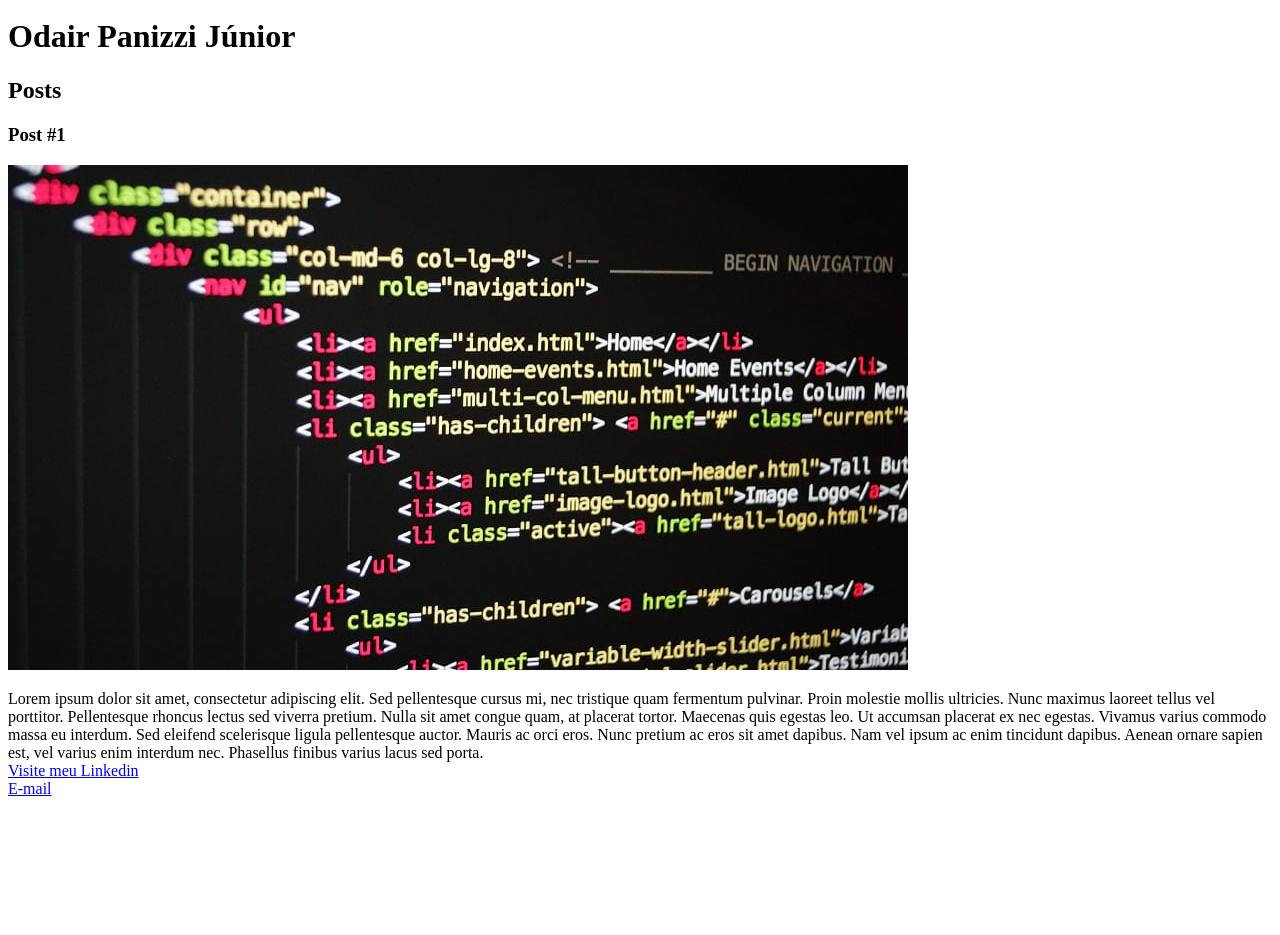
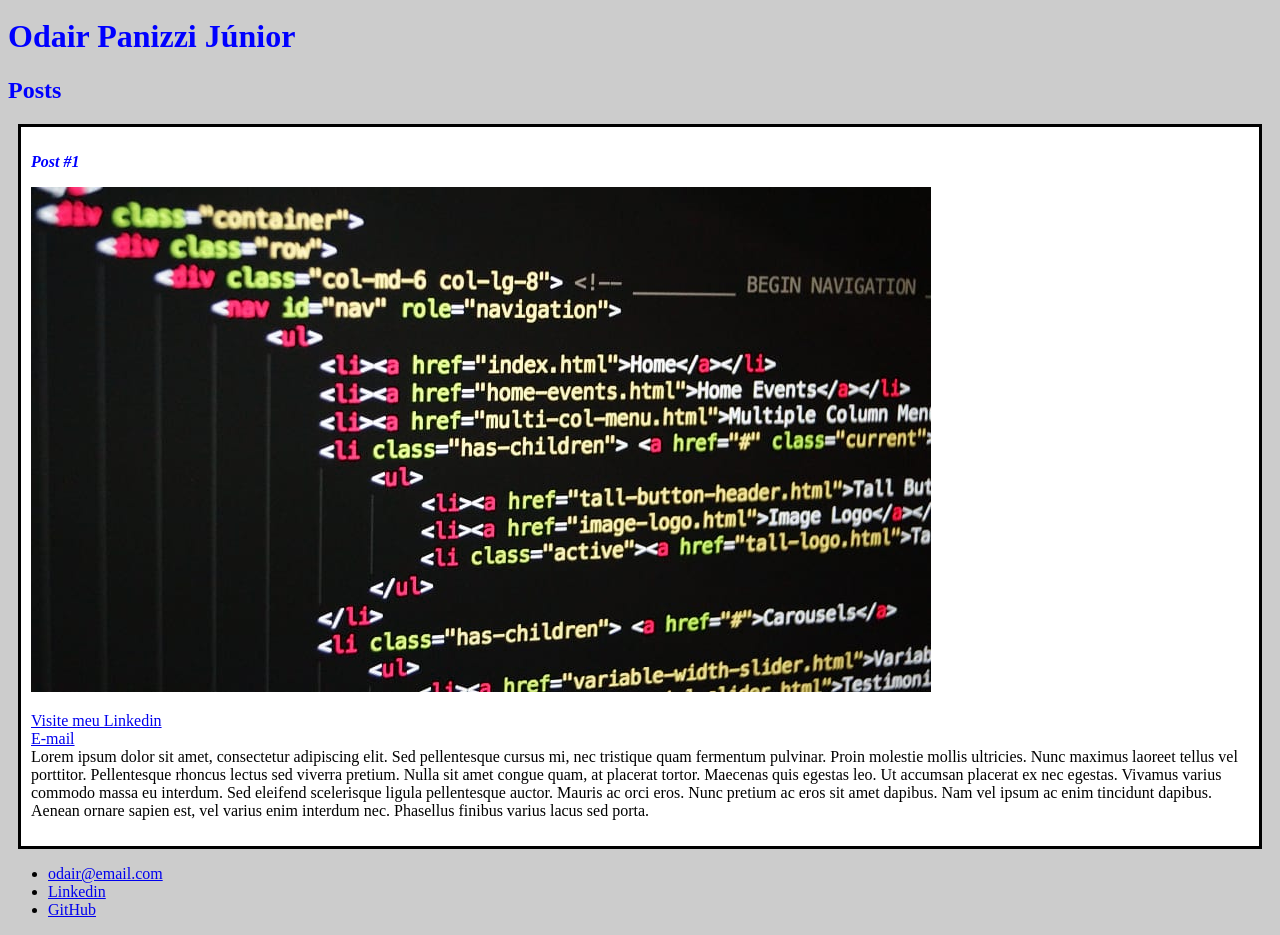
Before and after one commit to OdairPanizziJunior/dio-desafio-github, a plain HTML site: page index.html in a window 1280 px wide. Shown: the part 240-1175 px from the top of the page. Before the commit the page ends 1054 px from the top, so only its background shows below. Drawn offline with Linux system fonts and the light colour scheme.

Commit message:
atualização

```diff
--- a/index.html
+++ b/index.html
@@ -3,22 +3,27 @@
     <head>
         <meta charset="utf-8">
         <title>Site Pessoal Odair</title>
+        <link rel="stylesheet" type="text/css" href="./style.css">
     </head>
     <body>
         <header>
             <img src="odair.jpg" alt="Ilustração do Rosto">
-            <h1>Odair Panizzi Júnior</h1>
+            <h1 id="title">Odair Panizzi Júnior</h1>
         </header>
         <section>
             <header>
-                <h2>Posts</h2>
+                <h2 class="subtitle">Posts</h2>
             </header>
-            <article>
+            <article class="post">
                 <header>
-                    <h3>Post #1</h3>
+                    <h3 class="post_title">Post #1</h3>
                     <img src="postagem-1.jpg" alt="Edutor de texto contendo HTML">
                 </header>
                 <p>
+                    <a href="https://www.linkedin.com/in/odairpanizzijunior/" target="_blank">Visite meu Linkedin</a>
+                    <br>
+                    <a href="mailto:odair@email.com">E-mail</a>
+                    <br>
                     Lorem ipsum dolor sit amet, consectetur adipiscing elit.
                     Sed pellentesque cursus mi, nec tristique quam fermentum pulvinar.
                     Proin molestie mollis ultricies. Nunc maximus laoreet tellus vel porttitor.
@@ -28,15 +33,14 @@
                     Mauris ac orci eros. Nunc pretium ac eros sit amet dapibus. Nam vel ipsum ac enim tincidunt dapibus.
                     Aenean ornare sapien est, vel varius enim interdum nec.
                     Phasellus finibus varius lacus sed porta.
-                    <br>
-                    <a href="https://www.linkedin.com/in/odairpanizzijunior/" target="_blank">Visite meu Linkedin</a>
-                    <br>
-                    <a href="mailto:odair@email.com">E-mail</a>
                 </p>
             </article>
         </section>
         <footer>
-
+            <ul>
+                <li><a href="mailto:odair@email.com">odair@email.com</a></li>
+                <li><a href="https://www.linkedin.com/in/odairpanizzijunior/" target="_blank">Linkedin</a></li>
+                <li><a href="https://github.com/OdairPanizziJunior" target="_blank">GitHub</a></li>
+            </ul>
         </footer>
-    </body>
 </html>
--- /dev/null
+++ b/style.css
@@ -0,0 +1,19 @@
+body{
+    background: #ccc;
+}
+
+#title, .subtitle, .post_title{
+    color: blue;
+}
+
+.post_title{
+    font-size: 16px;
+    font-style: italic;
+}
+
+.post{
+    background: white;
+    padding: 10px;
+    border: 3px solid black;
+    margin: 10px;
+}
```
Also changed, not shown: 1 other file.
